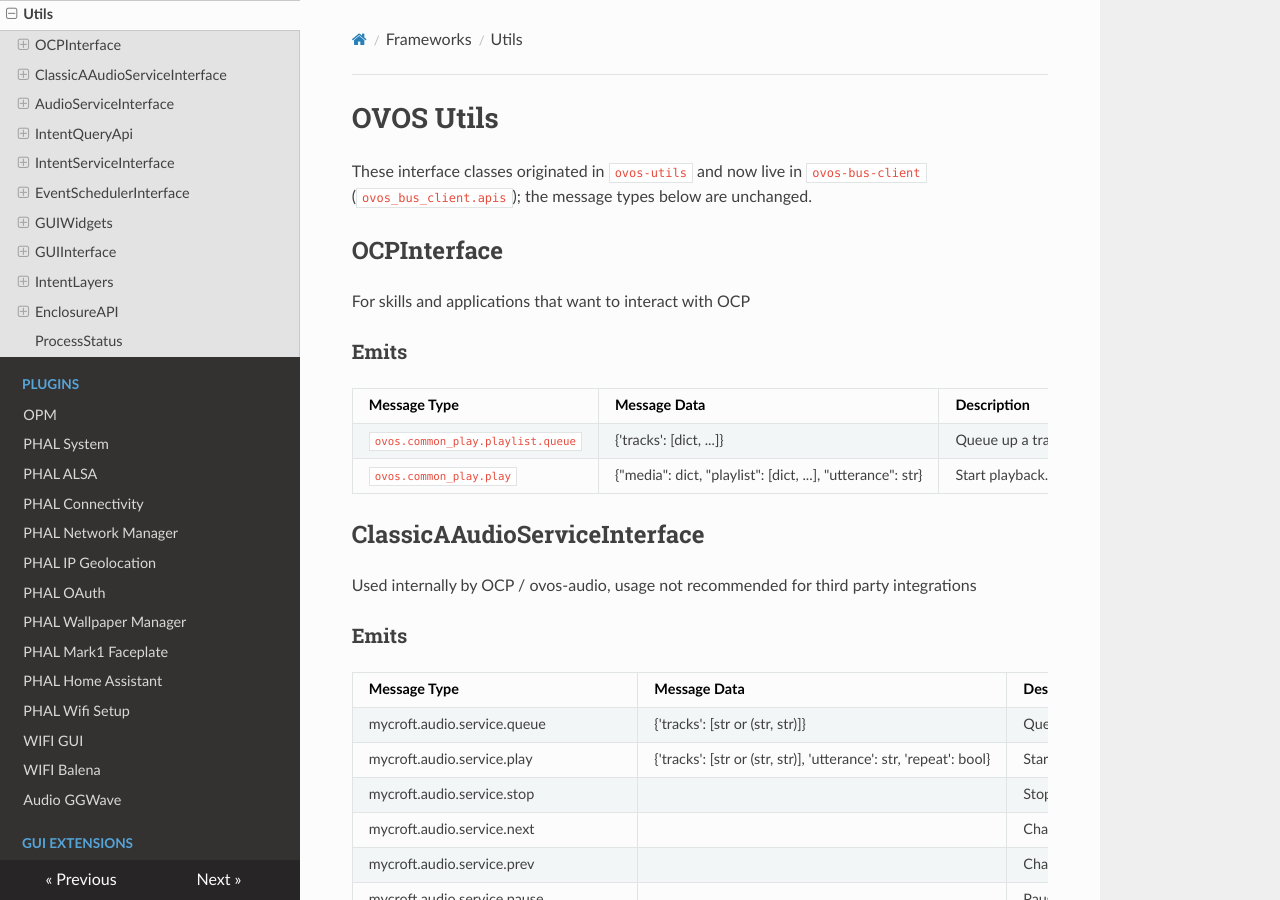
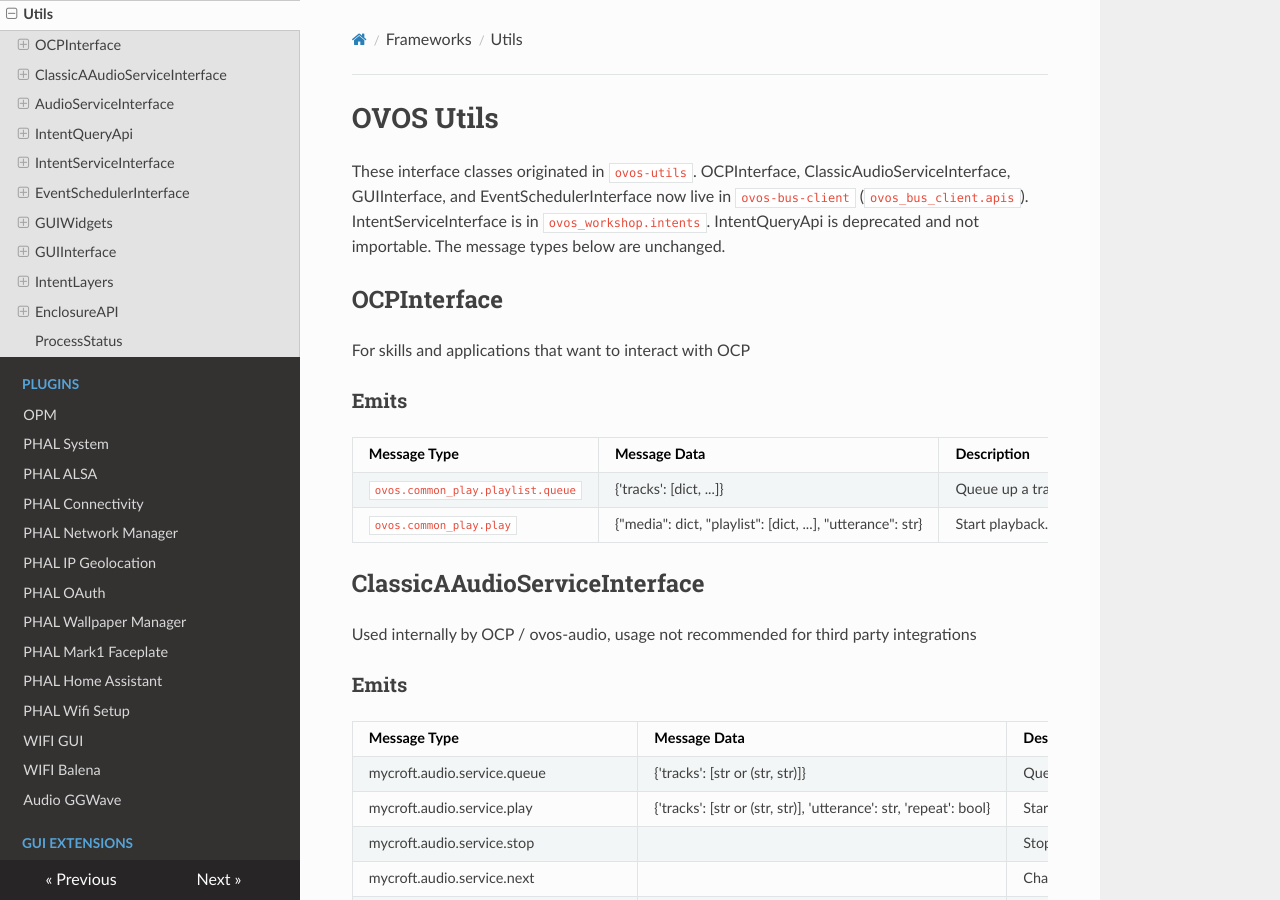
Before and after one commit to OpenVoiceOS/message_spec, an MkDocs documentation site: the page built from docs/utils.md, in a window 1280 px wide and 900 px high. Built offline with MkDocs 1.6.1, drawn with Linux system fonts in a browser that asks for light colours; nearby versions of some CDN libraries.

Commit message:
docs: correct which interfaces live in ovos_bus_client.apis (#19)
Clarifies that OCPInterface, ClassicAudioServiceInterface, GUIInterface,
and EventSchedulerInterface live in ovos_bus_client.apis, while
IntentServiceInterface is in ovos_workshop.intents and IntentQueryApi
is deprecated. Verified against ovos-bus-client 2.8.4a2.

Co-authored-by: Claude Haiku 4.5 <noreply@anthropic.com>

```diff
--- a/docs/utils.md
+++ b/docs/utils.md
@@ -1,7 +1,9 @@
 # OVOS Utils
 
-These interface classes originated in `ovos-utils` and now live in `ovos-bus-client`
-(`ovos_bus_client.apis`); the message types below are unchanged.
+These interface classes originated in `ovos-utils`. OCPInterface, ClassicAudioServiceInterface,
+GUIInterface, and EventSchedulerInterface now live in `ovos-bus-client` (`ovos_bus_client.apis`).
+IntentServiceInterface is in `ovos_workshop.intents`. IntentQueryApi is deprecated and not
+importable. The message types below are unchanged.
 
 ## OCPInterface
 
```
